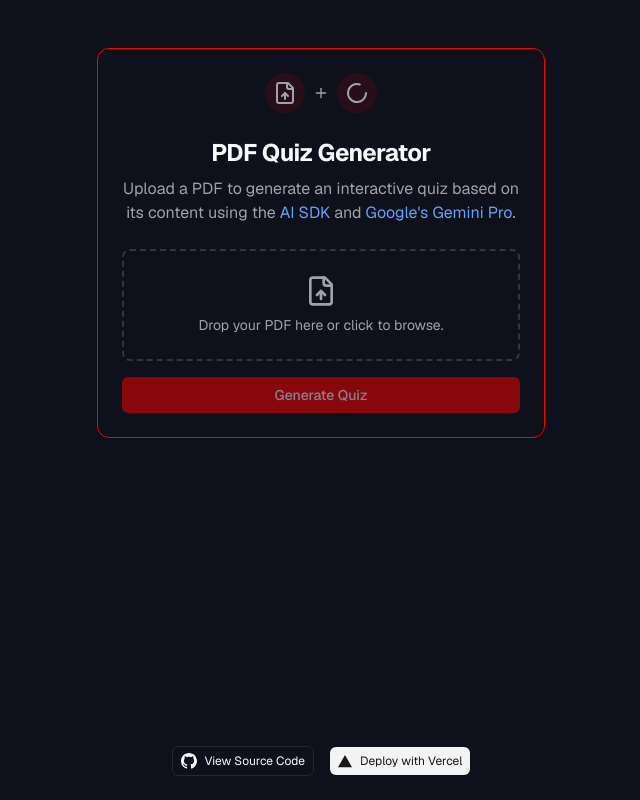
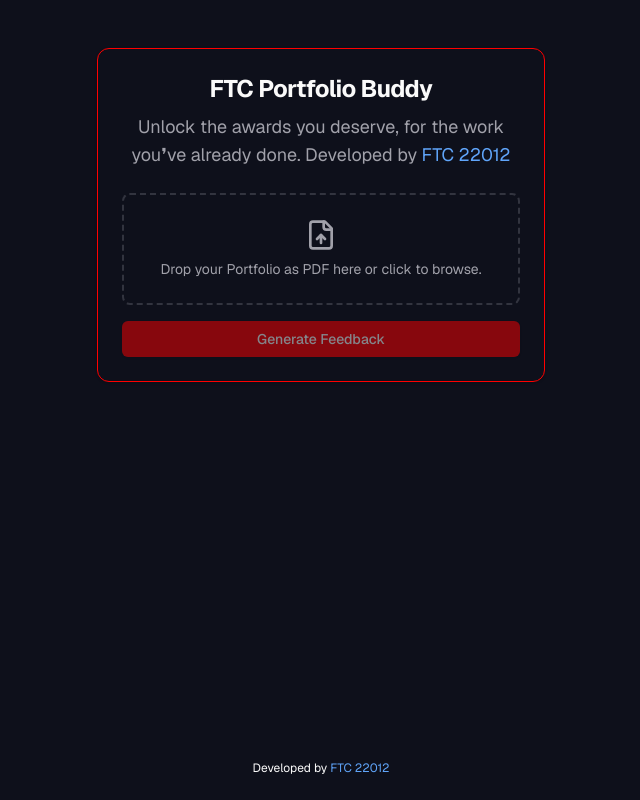
Before and after one commit to BlueMoon73/ftc-portfolio-buddy, a Next.js app: page / in a window 1280 px wide. Shown: the whole page, without its empty margins (319-959 px from the left). Built offline with nearby package versions, Linux system fonts and the light colour scheme.

Commit message:
Update page.tsx

```diff
--- a/app/(preview)/page.tsx
+++ b/app/(preview)/page.tsx
@@ -2,49 +2,55 @@
 
 import { useState } from "react";
 import { experimental_useObject } from "ai/react";
-import { questionsSchema } from "@/lib/schemas";
+import { feedbackArraySchema, Feedback } from "@/lib/schemas";
 import { z } from "zod";
 import { toast } from "sonner";
-import { FileUp, Plus, Loader2 } from "lucide-react";
+import { FileUp, Loader2 } from "lucide-react";
 import { Button } from "@/components/ui/button";
 import {
     Card,
     CardContent,
-  CardFooter,
     CardHeader,
     CardTitle,
     CardDescription,
+    CardFooter
 } from "@/components/ui/card";
-import { Progress } from "@/components/ui/progress";
-import Quiz from "@/components/quiz";
+import FeedbackDisplay from "@/components/feedback-display";
 import { Link } from "@/components/ui/link";
 import NextLink from "next/link";
-import { generateQuizTitle } from "./actions";
 import { AnimatePresence, motion } from "framer-motion";
 import { VercelIcon, GitIcon } from "@/components/icons";
 
 export default function ChatWithFiles() {
     const [files, setFiles] = useState<File[]>([]);
-  const [questions, setQuestions] = useState<z.infer<typeof questionsSchema>>(
+    const [feedback, setFeedback] = useState<any>(
         [],
     );
     const [isDragging, setIsDragging] = useState(false);
-  const [title, setTitle] = useState<string>();
+
 
     const {
         submit,
-    object: partialQuestions,
+        object: partialFeedback,
         isLoading,
     } = experimental_useObject({
         api: "/api/generate-quiz",
-    schema: questionsSchema,
+        schema: feedbackArraySchema,
         initialValue: undefined,
         onError: (error) => {
-      toast.error("Failed to generate quiz. Please try again.");
+            console.error("Error from useObject:", error)
+            toast.error("Failed to generate feedback. Please try again.");
             setFiles([]);
         },
         onFinish: ({ object }) => {
-      setQuestions(object ?? []);
+            console.log("onFinish object", object)
+            try {
+                setFeedback(object)
+
+            } catch (e) {
+                console.error("failed to parse object", e)
+                setFeedback(object)
+            }
         },
     });
 
@@ -90,22 +96,53 @@ export default function ChatWithFiles() {
             })),
         );
         submit({ files: encodedFiles });
-    const generatedTitle = await generateQuizTitle(encodedFiles[0].name);
-    setTitle(generatedTitle);
     };
 
     const clearPDF = () => {
         setFiles([]);
-    setQuestions([]);
+        setFeedback([]);
     };
 
-  const progress = partialQuestions ? (partialQuestions.length / 4) * 100 : 0;
+    const progress = partialFeedback ? (partialFeedback.length / 9) * 100 : 0;
 
-  if (questions.length === 4) {
+
+    if (feedback.length > 0) {
       return (
-      <Quiz title={title ?? "Quiz"} questions={questions} clearPDF={clearPDF} />
-    );
+         <>
+          <div className="min-h-screen bg-background text-foreground">
+               <main className="container mx-auto px-4 py-12 max-w-4xl">
+                  <CardHeader>
+                  <CardTitle className="text-2xl font-bold">FTC Buddy❜s Feedback</CardTitle>
+                  <CardDescription className="text-base">
+
+Unlock the awards you deserve, for the work you❜ve already done. {"\n"} Developed by {" "}
+<Link href="https://linktr.ee/ftc22012">
+        FTC 22012
+    </Link>
+</CardDescription>
+</CardHeader>
+                   <CardContent className="space-y-4">
+                        <FeedbackDisplay feedback={feedback} clearPDF={clearPDF} />
+                   </CardContent>
+                   <CardFooter>
+                         <Button
+                          onClick={clearPDF}
+                          className="bg-primary hover:bg-primary/90 w-full"
+                      >
+                          Try Another PDF
+                      </Button>
+                  </CardFooter>
+               </main>
+           </div>
+                <motion.div
+                  className="fixed bottom-6 text-xs text-center w-full"
+              >
+                  Developed by <Link href="https://linktr.ee/ftc22012">FTC 22012</Link>
+               </motion.div>
+         </>
+      )
   }
+
 
     return (
         <div
@@ -143,27 +180,18 @@ export default function ChatWithFiles() {
             </AnimatePresence>
             <Card className="w-full max-w-md h-full border-0 sm:border sm:h-fit mt-12">
                 <CardHeader className="text-center space-y-6">
-          <div className="mx-auto flex items-center justify-center space-x-2 text-muted-foreground">
-            <div className="rounded-full bg-primary/10 p-2">
-              <FileUp className="h-6 w-6" />
-            </div>
-            <Plus className="h-4 w-4" />
-            <div className="rounded-full bg-primary/10 p-2">
-              <Loader2 className="h-6 w-6" />
-            </div>
-          </div>
+                    {/* Removed the icons */}
                     <div className="space-y-2">
                         <CardTitle className="text-2xl font-bold">
-              PDF Quiz Generator
+                            FTC Portfolio Buddy
                         </CardTitle>
-            <CardDescription className="text-base">
-              Upload a PDF to generate an interactive quiz based on its content
-              using the <Link href="https://sdk.vercel.ai">AI SDK</Link> and{" "}
-              <Link href="https://sdk.vercel.ai/providers/ai-sdk-providers/google-generative-ai">
-                Google&apos;s Gemini Pro
+                        <CardDescription className="text-lg">
+                        Unlock the awards you deserve, for the work you❜ve already done. {"\n"} Developed by {" "}
+                        <Link href="https://linktr.ee/ftc22012">
+                        FTC 22012
                             </Link>
-              .
                         </CardDescription>
+
                     </div>
                 </CardHeader>
                 <CardContent>
@@ -184,7 +212,7 @@ export default function ChatWithFiles() {
                                         {files[0].name}
                                     </span>
                                 ) : (
-                  <span>Drop your PDF here or click to browse.</span>
+                                    <span>Drop your Portfolio as PDF here or click to browse.</span>
                                 )}
                             </p>
                         </div>
@@ -196,10 +224,10 @@ export default function ChatWithFiles() {
                             {isLoading ? (
                                 <span className="flex items-center space-x-2">
                                     <Loader2 className="h-4 w-4 animate-spin" />
-                  <span>Generating Quiz...</span>
+                                    <Loader2 className="h-4 w-4 animate-spin" />
                                 </span>
                             ) : (
-                "Generate Quiz"
+                                "Generate Feedback"
                             )}
                         </Button>
                     </form>
@@ -211,47 +239,27 @@ export default function ChatWithFiles() {
                                 <span>Progress</span>
                                 <span>{Math.round(progress)}%</span>
                             </div>
-              <Progress value={progress} className="h-2" />
                         </div>
                         <div className="w-full space-y-2">
-              <div className="grid grid-cols-6 sm:grid-cols-4 items-center space-x-2 text-sm">
+                            <div className="w-full bg-muted rounded-full h-2 overflow-hidden">
                                 <div
-                  className={`h-2 w-2 rounded-full ${
-                    isLoading ? "bg-yellow-500/50 animate-pulse" : "bg-muted"
-                  }`}
-                />
-                <span className="text-muted-foreground text-center col-span-4 sm:col-span-2">
-                  {partialQuestions
-                    ? `Generating question ${partialQuestions.length + 1} of 4`
-                    : "Analyzing PDF content"}
-                </span>
+                                    className="bg-yellow-500 h-full rounded-full transition-all duration-300"
+                                    style={{ width: `${progress}%` }}
+                                ></div>
+                            </div>
+                            <div className="text-sm text-muted-foreground text-center">
+                                {partialFeedback
+                                    ? `Generating feedback point ${partialFeedback.length + 1} of many,..`
+                                    : "Analyzing Your Portfolio content"}
                             </div>
                         </div>
                     </CardFooter>
                 )}
             </Card>
               <motion.div
-        className="flex flex-row gap-4 items-center justify-between fixed bottom-6 text-xs "
-        initial={{ y: 20, opacity: 0 }}
-        animate={{ y: 0, opacity: 1 }}
+                    className="fixed bottom-6 text-xs text-center w-full"
                 >
-        <NextLink
-          target="_blank"
-          href="https://github.com/vercel-labs/ai-sdk-preview-pdf-support"
-          className="flex flex-row gap-2 items-center border px-2 py-1.5 rounded-md hover:bg-zinc-100 dark:border-zinc-800 dark:hover:bg-zinc-800"
-        >
-          <GitIcon />
-          View Source Code
-        </NextLink>
-
-        <NextLink
-          target="_blank"
-          href="https://vercel.com/templates/next.js/ai-quiz-generator"
-          className="flex flex-row gap-2 items-center bg-zinc-900 px-2 py-1.5 rounded-md text-zinc-50 hover:bg-zinc-950 dark:bg-zinc-100 dark:text-zinc-900 dark:hover:bg-zinc-50"
-        >
-          <VercelIcon size={14} />
-          Deploy with Vercel
-        </NextLink>
+                    Developed by <Link href="https://linktr.ee/ftc22012">FTC 22012</Link>
                 </motion.div>
         </div>
     );
```
Lines whose indentation alone changed are shown as unchanged.
